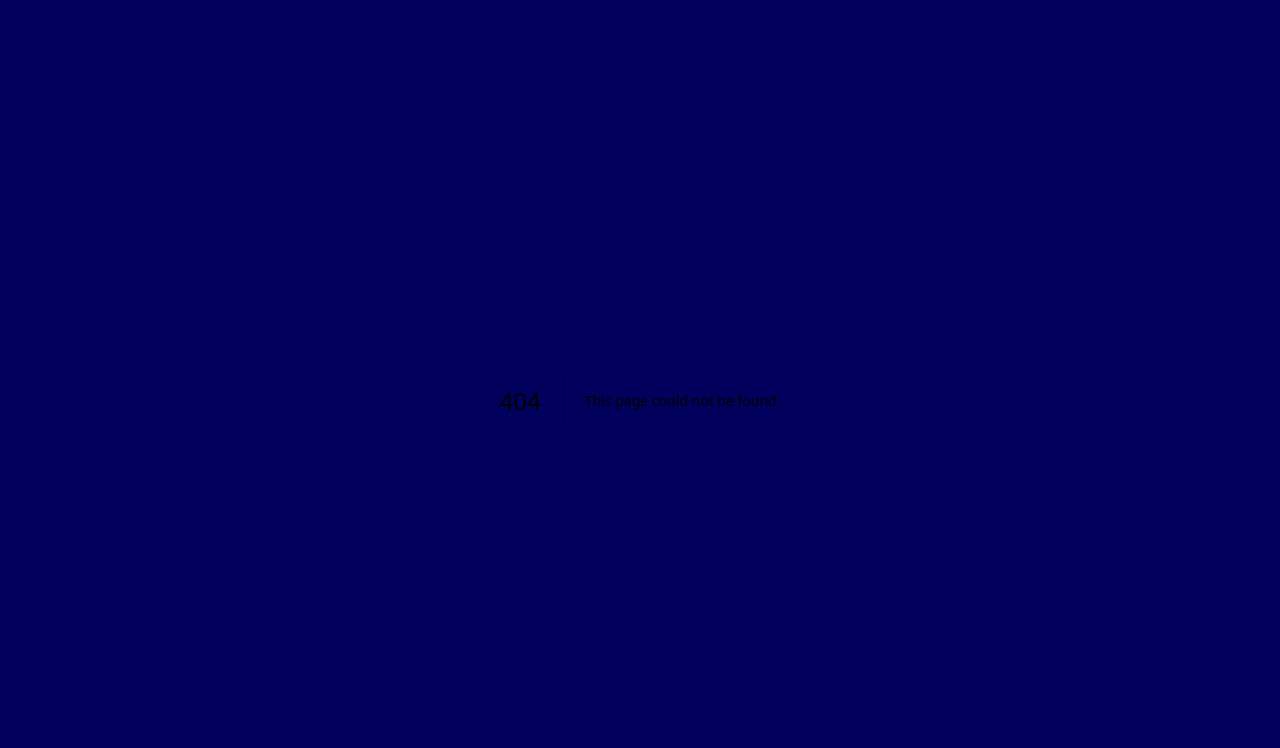
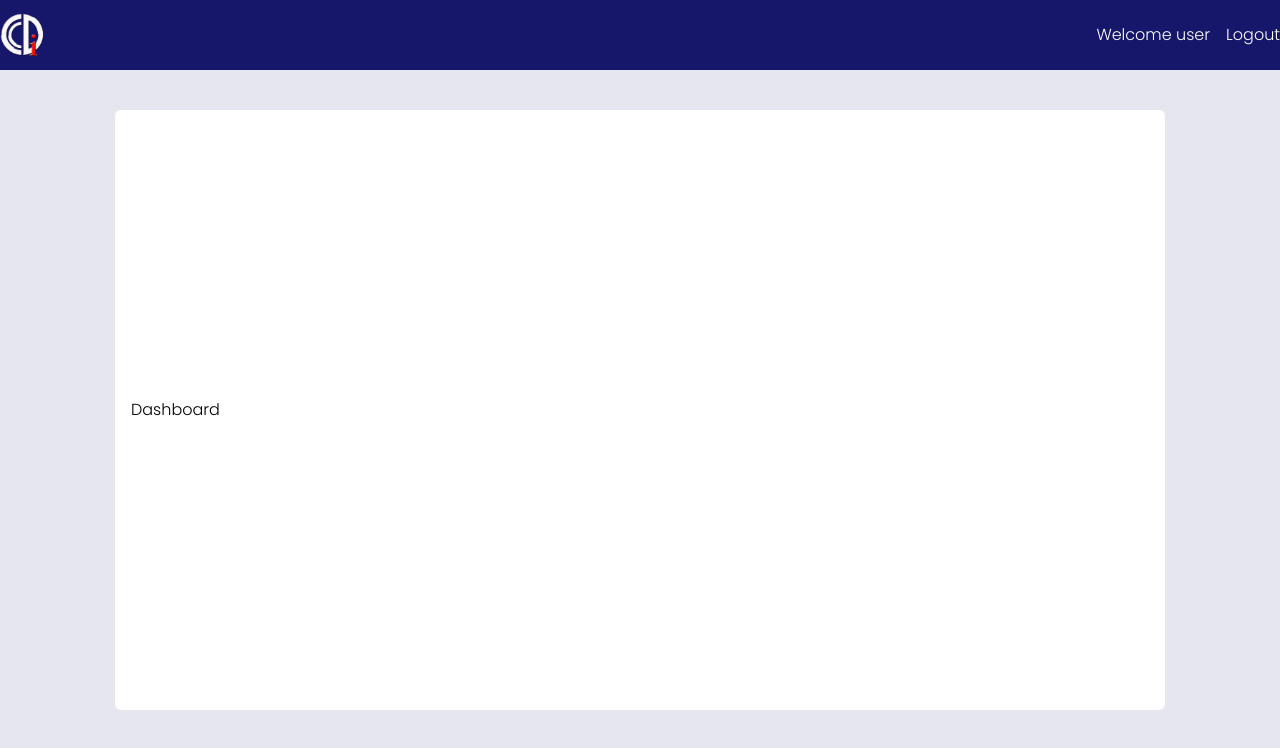
Before and after one commit to clarkkamorr24/ccdi-enrollment-system, a Next.js app: page /dashboard in a window 1280 px wide. Before the commit this address had no page. Shown: the top 748 px of the page. Built offline with nearby package versions, Linux system fonts and the light colour scheme.

Commit message:
dashboard changes

```diff
--- /dev/null
+++ b/src/app/(app)/dashboard/page.tsx
@@ -0,0 +1,5 @@
+import React from "react";
+
+export default function Page() {
+  return <main className="">Dashboard</main>;
+}
--- /dev/null
+++ b/src/app/(app)/layout.tsx
@@ -0,0 +1,13 @@
+import DashboardHeader from "@/components/dashboard-header";
+import React from "react";
+
+export default function AppLayout({ children }: { children: React.ReactNode }) {
+  return (
+    <div className="bg-white/90 h-screen">
+      <DashboardHeader />
+      <div className="flex flex-col justify-center max-w-[1050px] mx-auto px-4 bg-white h-[600px] rounded-md mt-10">
+        {children}
+      </div>
+    </div>
+  );
+}
--- a/src/app/(auth)/login/page.tsx
+++ b/src/app/(auth)/login/page.tsx
@@ -1,6 +1,6 @@
 import AuthForm from "@/components/auth-form";
 import H1 from "@/components/h1";
-import Logo from "@/components/logo";
+import Link from "next/link";
 import React from "react";
 
 export default function Page() {
@@ -10,6 +10,15 @@ export default function Page() {
         Login form
       </H1>
       <AuthForm type="login" />
+      <p className="mt-4 text-center">
+        No account yet?{" "}
+        <Link
+          href="/register"
+          className="font-semibold text-ccdi-blue underline"
+        >
+          Register
+        </Link>
+      </p>
     </main>
   );
 }
--- a/src/app/(auth)/register/page.tsx
+++ b/src/app/(auth)/register/page.tsx
@@ -1,5 +1,6 @@
 import AuthForm from "@/components/auth-form";
 import H1 from "@/components/h1";
+import Link from "next/link";
 import React from "react";
 
 export default function Page() {
@@ -9,6 +10,12 @@ export default function Page() {
         Register form
       </H1>
       <AuthForm type="register" />
+      <p className="mt-4 text-center">
+        Already have an account?{" "}
+        <Link href="/login" className="font-semibold text-ccdi-blue underline">
+          Login
+        </Link>
+      </p>
     </main>
   );
 }
--- a/src/components/auth-form.tsx
+++ b/src/components/auth-form.tsx
@@ -8,7 +8,7 @@ type AuthFormProps = {
 
 export default function AuthForm({ type }: AuthFormProps) {
   return (
-    <form>
+    <form action="/dashboard">
       <div className="space-y-1 mt-5">
         <Label htmlFor="email">Username:</Label>
         <Input type="email" id="email" name="email" />
@@ -26,7 +26,7 @@ export default function AuthForm({ type }: AuthFormProps) {
         </div>
       )}
 
-      <Button className="w-full mt-10">
+      <Button className="w-full mt-5">
         {type === "register" ? "Register" : "Login"}
       </Button>
     </form>
--- /dev/null
+++ b/src/components/dashboard-header.tsx
@@ -0,0 +1,19 @@
+import React from "react";
+import LogoWhite from "./logo-white";
+import Link from "next/link";
+
+export default function DashboardHeader() {
+  return (
+    <header className="flex flex-col items-center justify-center w-full h-[70px] bg-ccdi-blue/90 text-white ">
+      <div className="flex justify-between items-center max-w-[1280px] mx-auto w-full px-4 xl:px-0">
+        <LogoWhite />
+        <div className="flex gap-x-4">
+          <p>Welcome user</p>
+          <Link href="/">
+            <p>Logout</p>
+          </Link>
+        </div>
+      </div>
+    </header>
+  );
+}
--- /dev/null
+++ b/src/components/logo-white.tsx
@@ -0,0 +1,6 @@
+import Image from "next/image";
+import logo from "../../public/icon-white.png";
+
+export default function LogoWhite() {
+  return <Image alt="logo" src={logo} height={45} width={45} />;
+}
```
Also changed, not shown: public/icon-white.png (added).
